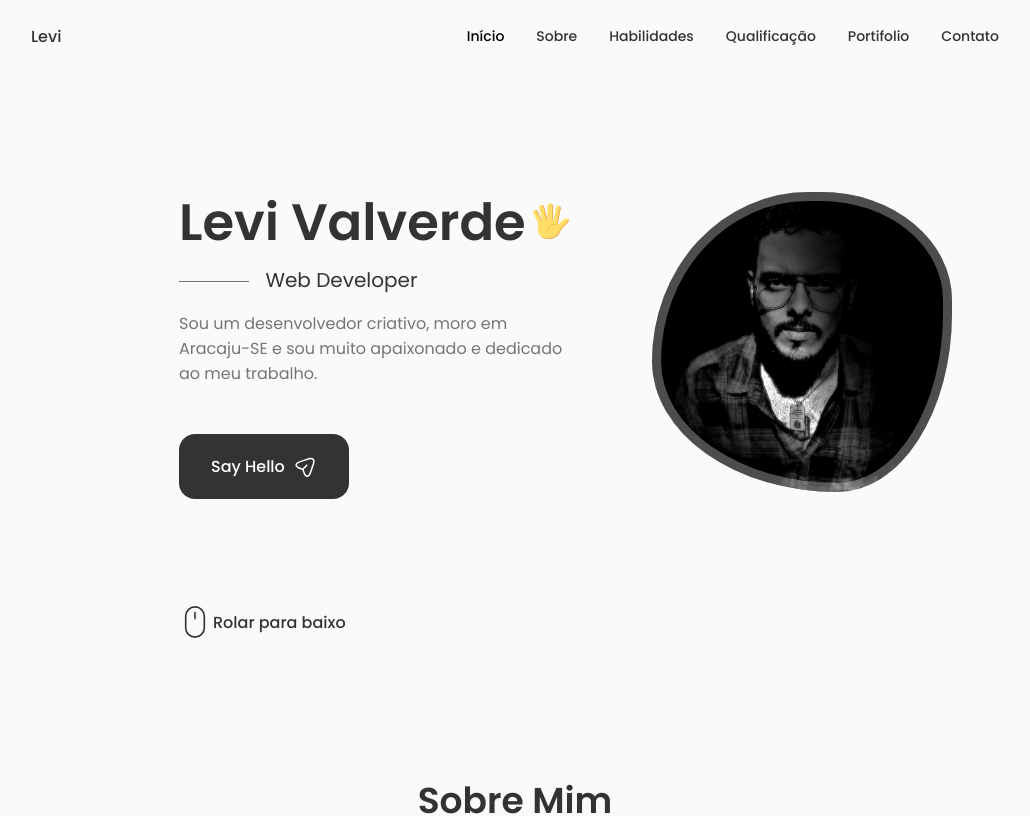
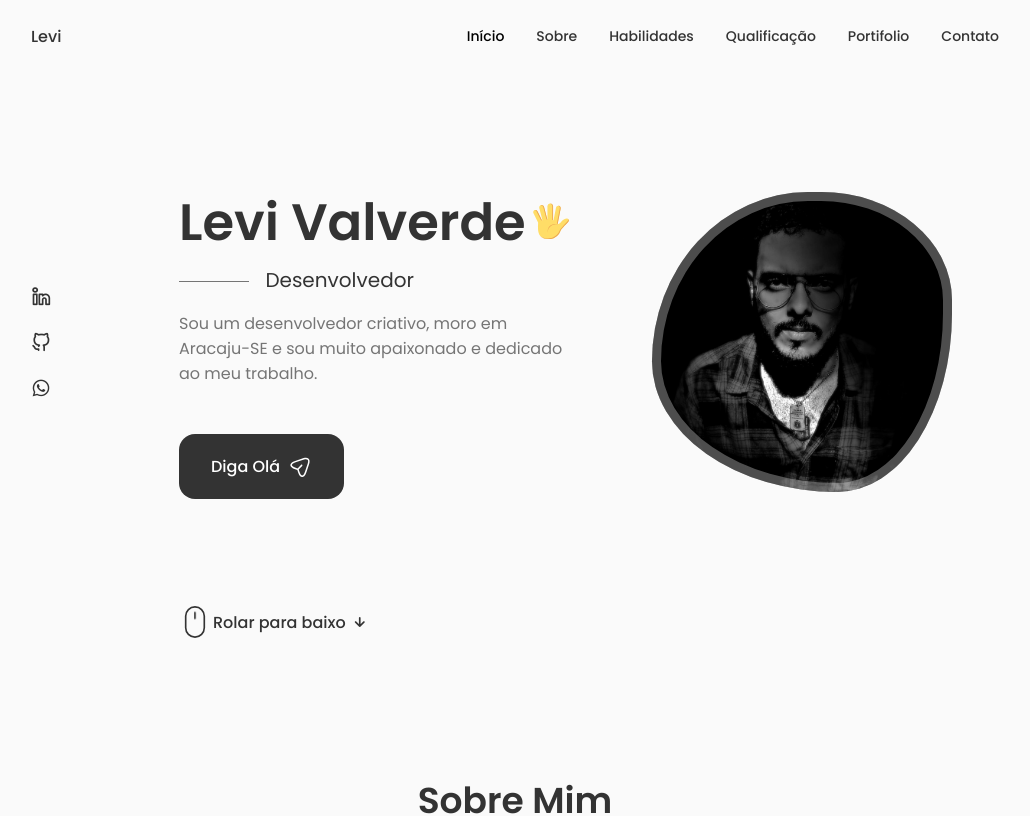
Before and after one commit to Levi-Valverde/portfolio, a React (Vite) app: page / in a window 1280 px wide. Shown: the top 816 px of the page, without its empty margins (125-1155 px from the left). Built offline with nearby package versions, Linux system fonts and the light colour scheme.

Commit message:
Update Data.jsx

```diff
--- a/src/components/home/Data.jsx
+++ b/src/components/home/Data.jsx
@@ -55,13 +55,13 @@
           ></path>
         </svg>
       </h1>
-      <h3 className="home__subtitle">Web Developer</h3>
+      <h3 className="home__subtitle">Desenvolvedor</h3>
       <p className="home__description">
         Sou um desenvolvedor criativo, moro em Aracaju-SE e sou muito apaixonado e dedicado ao meu trabalho.
       </p>
 
       <a href="#contact" className="button button--flex">
-        Say Hello
+        Diga Olá
         <svg
           class="button__icon"
           xmlns="http://www.w3.org/2000/svg"
```
